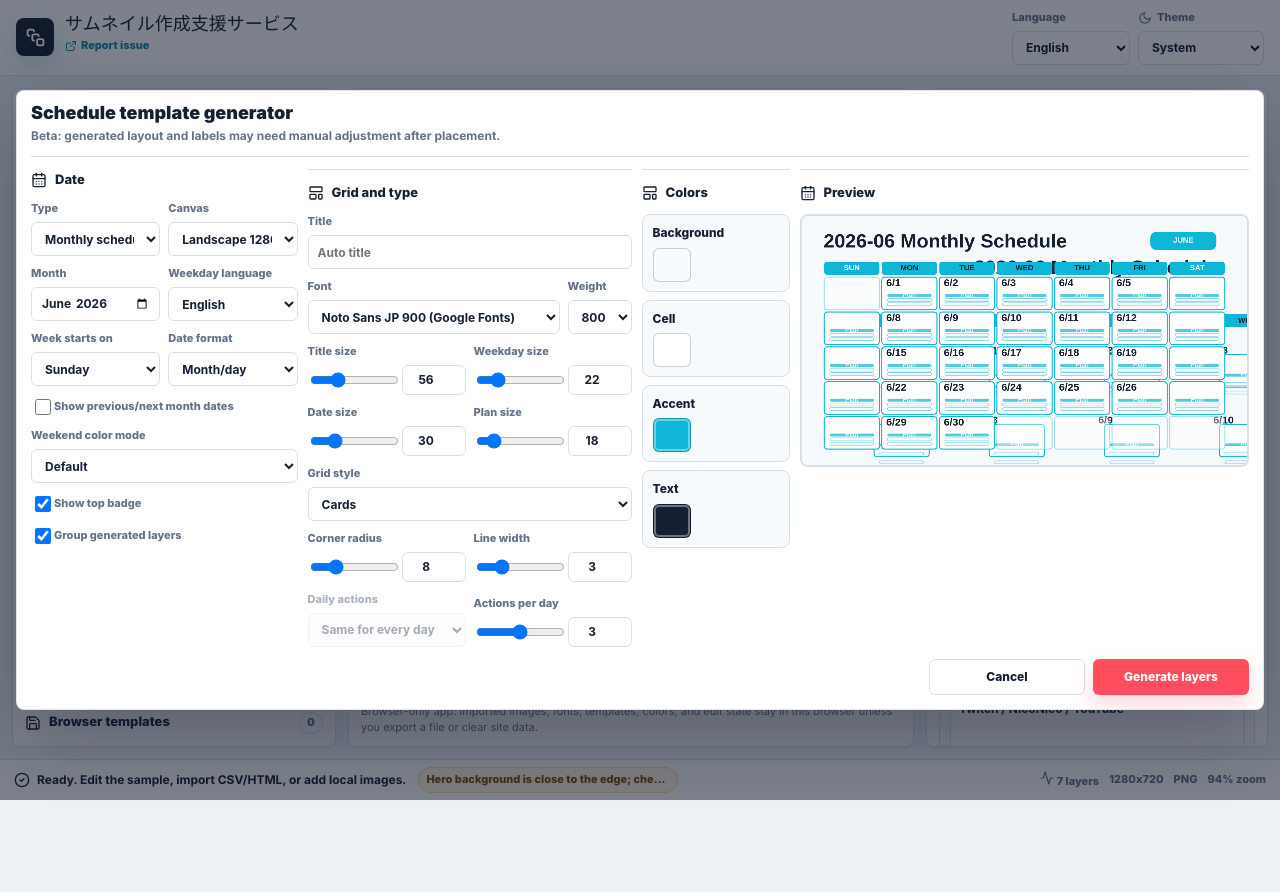
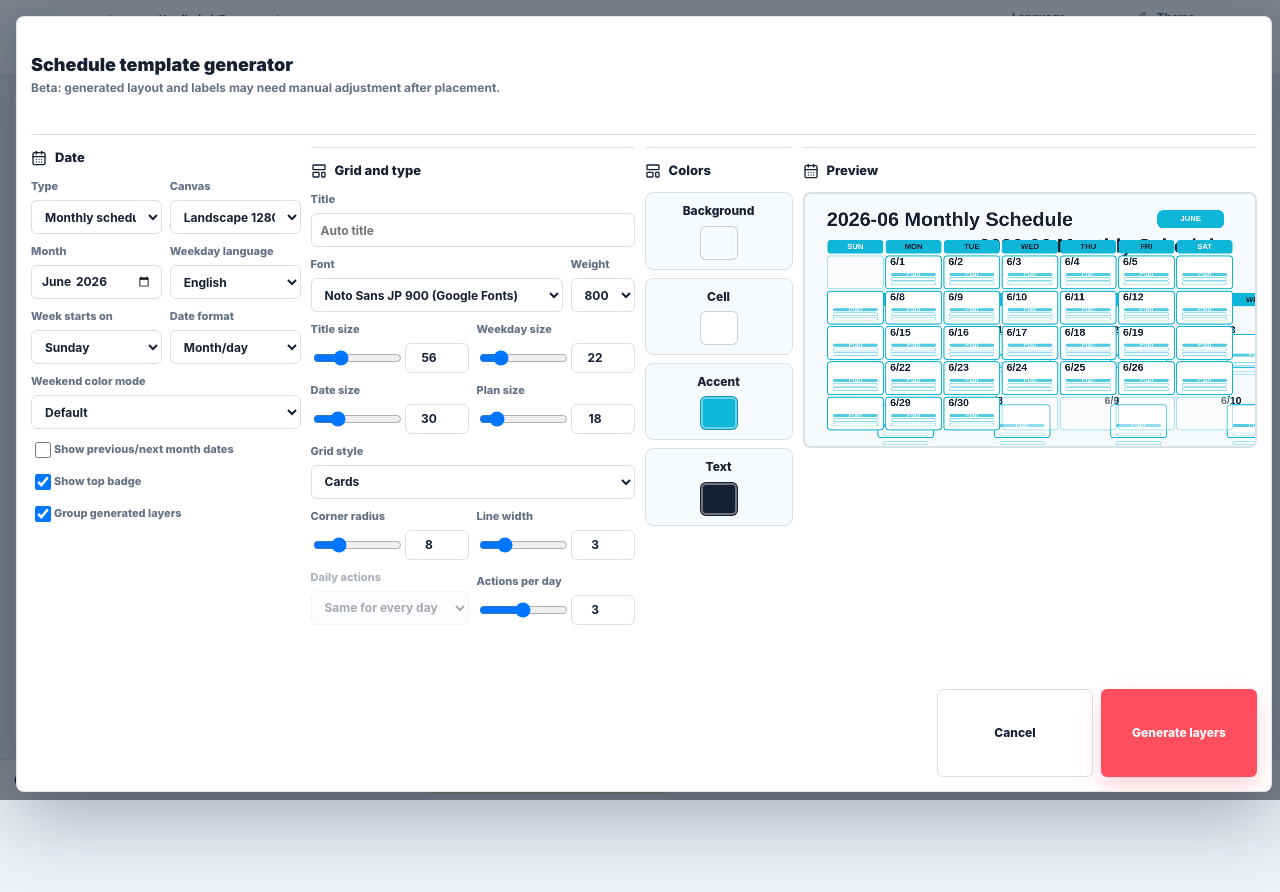
Before and after one commit to Sunmax0731/thumbnail-generator, a React (Vite) app: page / in a window 1280 px wide. Both pictures are taken after a click on the button "Generate schedule". Shown: the top 892 px of the page. Built offline with nearby package versions, Linux system fonts and the light colour scheme; a web font is replaced by a local one.

Commit message:
Adjust color and schedule template UI behaviors and palette controls

```diff
--- a/src/App.tsx
+++ b/src/App.tsx
@@ -211,6 +211,7 @@ function App() {
     [layers, selectedIds],
   );
   const selectedLayer = selectedLayers.length === 1 ? selectedLayers[0] : undefined;
+  const hasSelectedImageLayer = selectedLayers.some((layer) => layer.type === "image");
   const fontOptions = useMemo(
     () => [...defaultFontOptions, ...customFonts.map((font) => customFontToOption(font))],
     [customFonts],
@@ -1873,9 +1874,10 @@ function App() {
           paletteAlphaDraft={paletteAlphaDraft}
           paletteModeDraft={paletteModeDraft}
           palettePrincipleDraft={palettePrincipleDraft}
-           selectedPaletteColorId={selectedPaletteColorId}
+          selectedPaletteColorId={selectedPaletteColorId}
           savedColorPalettes={savedColorPalettes}
           fontOptions={fontOptions}
+          hasSelectedImageLayer={hasSelectedImageLayer}
           onPaletteDraftChange={setPaletteDraft}
           onPaletteNameDraftChange={setPaletteNameDraft}
           onPaletteAlphaDraftChange={setPaletteAlphaDraft}
--- a/src/components/InspectorPanel.tsx
+++ b/src/components/InspectorPanel.tsx
@@ -146,6 +146,7 @@ interface InspectorPanelProps {
   onFitTextToBounds: (id: string) => void;
   onOpenImageColorPalette: () => void;
   isExtractingImagePalette: boolean;
+  hasSelectedImageLayer: boolean;
   t: Translator;
 }
 
@@ -204,6 +205,7 @@ export function InspectorPanel({
   onFitTextToBounds,
   onOpenImageColorPalette,
   isExtractingImagePalette,
+  hasSelectedImageLayer,
   t,
 }: InspectorPanelProps) {
   const selectedLayers = layers.filter((layer) => selectedIds.includes(layer.id) && layer.selectable);
@@ -570,6 +572,7 @@ export function InspectorPanel({
           t={t}
           onOpenImageColorPalette={onOpenImageColorPalette}
           isExtractingImagePalette={isExtractingImagePalette}
+          hasSelectedImageLayer={hasSelectedImageLayer}
         />
       ) : null}
 
@@ -947,6 +950,7 @@ function PaletteControls({
   onResizeList,
   onOpenImageColorPalette,
   isExtractingImagePalette,
+  hasSelectedImageLayer,
   t,
 }: {
   colors: PaletteColor[];
@@ -976,6 +980,7 @@ function PaletteControls({
   onResizeList: (deltaY: number) => void;
   onOpenImageColorPalette: () => void;
   isExtractingImagePalette: boolean;
+  hasSelectedImageLayer: boolean;
   t: Translator;
 }) {
   const [activePointIndex, setActivePointIndex] = useState(0);
@@ -991,7 +996,6 @@ function PaletteControls({
       : patternModes[0];
   const previewBaseColor = normalizeColor(draft) ?? "#000000";
   const previewColors = generatePaletteSchemeColors(previewBaseColor, activeMode);
-  const activePointColor = previewColors[activePointIndex] ?? previewBaseColor;
   const sketchColor = { ...hexToHsva(previewBaseColor), a: alphaDraft };
 
   useEffect(() => {
@@ -1133,10 +1137,9 @@ function PaletteControls({
               key={`bar-${color}-${index}`}
               type="button"
               style={{ background: color, color: readableTextColor(color) }}
+              aria-label={color}
               onClick={() => setBaseDraft(color)}
             >
-              <span>{index === 0 ? t("inspector.paletteBase") : t("inspector.paletteColor")}</span>
-              <strong>{color}</strong>
             </button>
           ))}
         </div>
@@ -1154,10 +1157,7 @@ function PaletteControls({
               }}
             />
           </div>
-          <div className="palette-actions">
-            <button type="button" className="secondary-button" onClick={() => setBaseDraft(activePointColor)}>
-              {t("inspector.paletteUseSelectedBase")}
-            </button>
+        <div className="palette-actions">
             <button type="button" className="secondary-button" onClick={onAdd}>
               {t("inspector.addColor")}
             </button>
@@ -1167,7 +1167,12 @@ function PaletteControls({
             <button type="button" className="secondary-button" onClick={() => onSavePalette(previewColors)}>
               {t("inspector.savePalette")}
             </button>
-            <button type="button" className="secondary-button" onClick={onOpenImageColorPalette} disabled={isExtractingImagePalette}>
+            <button
+              type="button"
+              className="secondary-button"
+              onClick={onOpenImageColorPalette}
+              disabled={isExtractingImagePalette || !hasSelectedImageLayer}
+            >
               {isExtractingImagePalette ? t("inspector.extractingPaletteFromImage") : t("inspector.extractPaletteFromImage")}
             </button>
           </div>
--- a/src/components/LeftPanel.tsx
+++ b/src/components/LeftPanel.tsx
@@ -578,15 +578,6 @@ function ScheduleBuilderDialog({
                 </select>
               </label>
             </div>
-            <label className={`field checkbox-field ${isWeekSchedule ? "field-disabled" : ""}`}>
-              <input
-                type="checkbox"
-                checked={isWeekSchedule ? false : draft.showAdjacentDays}
-                disabled={isWeekSchedule}
-                onChange={(event) => setDraft("showAdjacentDays", event.currentTarget.checked)}
-              />
-              <span>{t("scheduleBuilder.showAdjacentDays")}</span>
-            </label>
             <label className="field">
               <span>{t("scheduleBuilder.weekendColorMode")}</span>
               <select
@@ -597,6 +588,15 @@ function ScheduleBuilderDialog({
                 <option value="grayscale">{t("scheduleBuilder.weekendColorMode.grayscale")}</option>
                 <option value="sundaySaturday">{t("scheduleBuilder.weekendColorMode.sundaySaturday")}</option>
               </select>
+            </label>
+            <label className={`field checkbox-field ${isWeekSchedule ? "field-disabled" : ""}`}>
+              <input
+                type="checkbox"
+                checked={isWeekSchedule ? false : draft.showAdjacentDays}
+                disabled={isWeekSchedule}
+                onChange={(event) => setDraft("showAdjacentDays", event.currentTarget.checked)}
+              />
+              <span>{t("scheduleBuilder.showAdjacentDays")}</span>
             </label>
             <label className={`field checkbox-field ${draft.kind === "week" ? "field-disabled" : ""}`}>
               <input
--- a/src/lib/i18n.ts
+++ b/src/lib/i18n.ts
@@ -334,7 +334,7 @@ const en = {
   "inspector.brandPrimaryShort": "Primary",
   "inspector.brandAccentShort": "Accent",
   "inspector.brandShadowShort": "Shadow",
-  "inspector.savePalette": "Save palette",
+  "inspector.savePalette": "Add palette",
   "inspector.imagePaletteFromImage": "Palette from selected image",
   "inspector.imagePaletteSource": "Source: {source}",
   "inspector.imagePaletteBase": "Base",
@@ -725,7 +725,7 @@ const ja: Partial<Record<TranslationKey, string>> = {
   "inspector.brandPrimaryShort": "主",
   "inspector.brandAccentShort": "副",
   "inspector.brandShadowShort": "影",
-  "inspector.savePalette": "パレット保存",
+  "inspector.savePalette": "パレット追加",
   "inspector.imagePaletteFromImage": "選択画像からパレットを抽出",
   "inspector.imagePaletteSource": "画像: {source}",
   "inspector.imagePaletteBase": "ベース",
--- a/src/styles.css
+++ b/src/styles.css
@@ -1564,7 +1564,7 @@ button:disabled {
 
 .palette-maker-preview {
   display: grid;
-  grid-template-columns: minmax(112px, 1fr) 104px;
+  grid-template-columns: minmax(112px, 1fr) minmax(112px, 1fr);
   justify-content: center;
   gap: 10px;
   align-items: stretch;
@@ -1572,6 +1572,8 @@ button:disabled {
 
 .palette-wheel-pattern-field {
   align-self: center;
+  width: 100%;
+  min-width: 0;
 }
 
 .palette-wheel {
@@ -1643,7 +1645,7 @@ button:disabled {
 
 .palette-spectrum-bars {
   display: grid;
-  grid-template-columns: repeat(5, minmax(0, 1fr));
+  grid-template-columns: 1fr;
   min-height: 76px;
   overflow: hidden;
   border: 1px solid rgba(17, 24, 39, 0.16);
@@ -1829,19 +1831,26 @@ button:disabled {
   background-repeat: no-repeat;
   background-color: var(--panel);
   transform: translate3d(0, 0, 0);
-  display: grid;
-  align-items: end;
+  overflow: visible;
+  display: block;
 }
 
 .image-palette-preview-lens-code {
+  position: absolute;
+  left: 50%;
+  top: -26px;
+  transform: translateX(-50%);
+  z-index: 3;
   padding: 3px 6px;
-  margin: 6px;
+  margin: 0;
   border-radius: 4px;
   background: color-mix(in srgb, var(--panel-strong) 88%, transparent);
   color: var(--text);
   font-size: 11px;
   font-family: ui-monospace, SFMono-Regular, Menlo, Monaco, Consolas, "Liberation Mono", "Courier New", monospace;
   text-align: center;
+  white-space: nowrap;
+  pointer-events: none;
 }
 
 .image-palette-excluded-list {
@@ -2262,8 +2271,11 @@ button:disabled {
 
 .schedule-builder-dialog {
   display: grid;
-  width: min(1320px, calc(100vw - 32px));
-  max-height: calc(100vh - 32px);
+  width: min(1320px, calc(100vw - 24px));
+  max-width: 1320px;
+  max-height: min(900px, calc(100vh - 24px));
+  min-height: min(900px, calc(100vh - 24px));
+  height: min(900px, calc(100vh - 24px));
   overflow: auto;
   gap: 12px;
   padding: 14px;
@@ -2333,6 +2345,7 @@ button:disabled {
 .schedule-preview-canvas-shell {
   width: 100%;
   min-width: 0;
+  max-height: 420px;
   overflow: hidden;
   border: 2px solid var(--line);
   border-radius: 8px;
@@ -2499,7 +2512,8 @@ button:disabled {
   background: var(--panel-soft);
   color: var(--text);
   cursor: pointer;
-  text-align: left;
+  text-align: center;
+  justify-items: center;
 }
 
 .schedule-color-target-button:focus-visible {
@@ -2519,11 +2533,13 @@ button:disabled {
   grid-template-columns: 1fr;
   gap: 8px;
   align-items: center;
+  justify-items: center;
 }
 
 .schedule-color-target-button span:first-child {
   font-weight: 800;
   font-size: 12px;
+  justify-self: center;
 }
 
 .schedule-color-picker-backdrop {
@@ -2562,6 +2578,7 @@ button:disabled {
   display: grid;
   grid-template-columns: repeat(9, minmax(0, 1fr));
   gap: 6px;
+  justify-items: center;
 }
 
 .schedule-color-swatch {
@@ -2588,6 +2605,7 @@ button:disabled {
   border: 1px solid var(--line);
   border-radius: 8px;
   background: var(--panel);
+  text-align: center;
 }
 
 .schedule-saved-palette-header {
@@ -2614,6 +2632,7 @@ button:disabled {
   display: grid;
   gap: 5px;
   grid-template-columns: repeat(8, minmax(0, 1fr));
+  justify-items: center;
 }
 
 .schedule-color-preview,
@@ -2997,7 +3016,9 @@ button:disabled {
 
   .schedule-builder-dialog {
     width: calc(100vw - 16px);
-    max-height: none;
+    max-height: calc(100vh - 16px);
+    height: calc(100vh - 16px);
+    min-height: calc(100vh - 16px);
     padding: 10px;
   }
 
```
